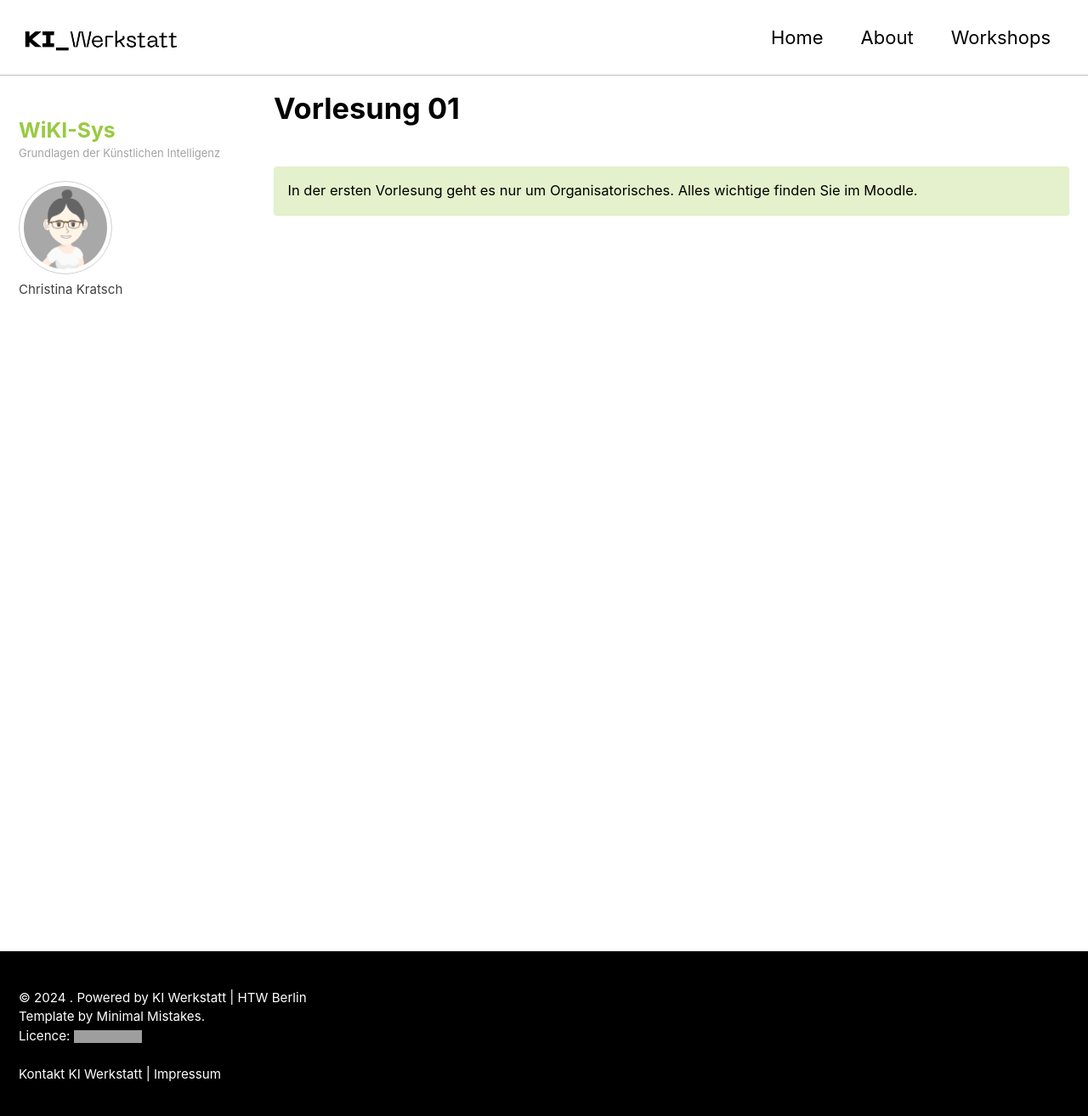
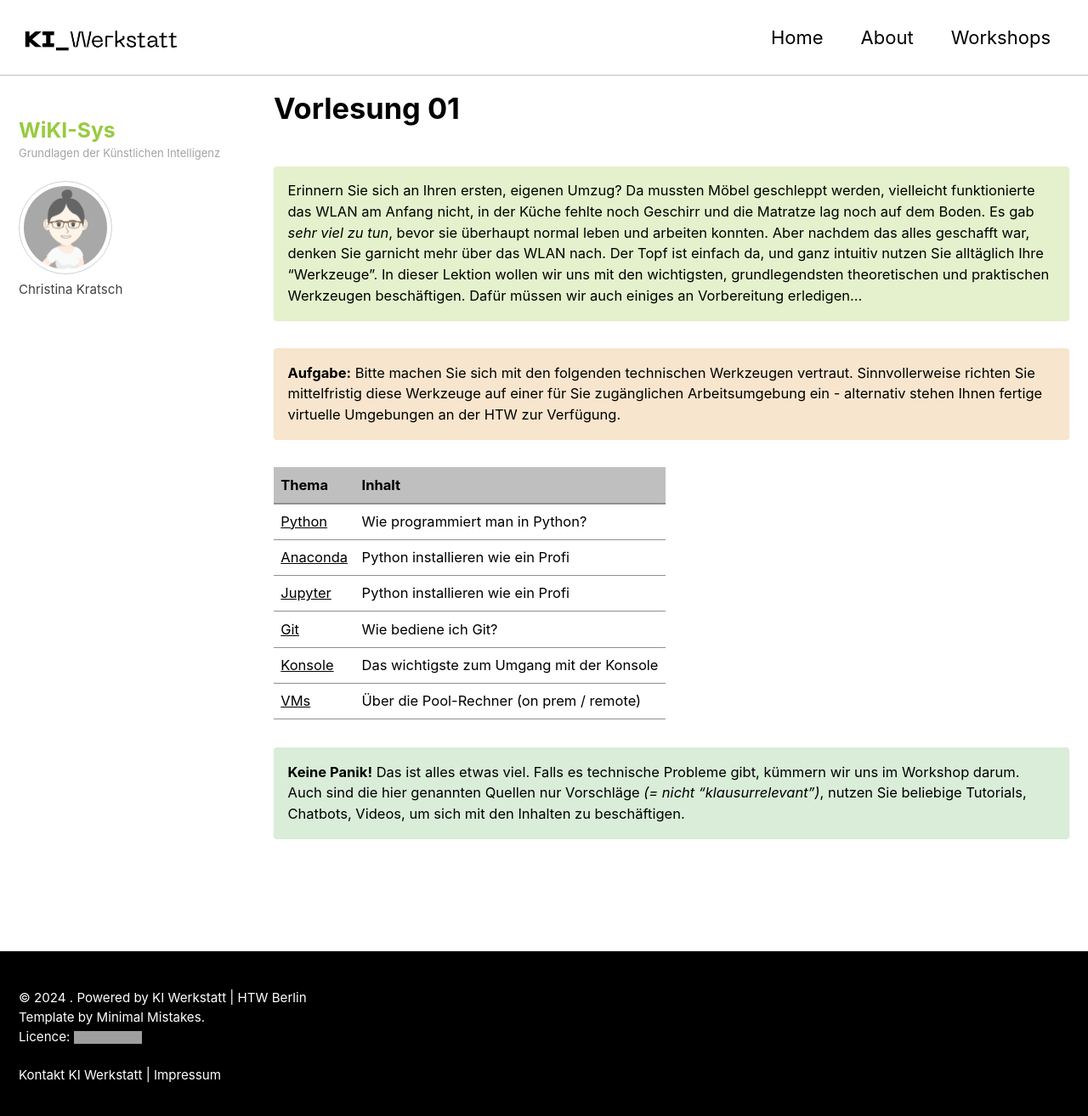
Before and after one commit to chkra/KISys, a Jekyll site: the page built from lectures/01/01.md, in a window 1280 px wide and 1354 px high. Shown: the top 1314 px of the window at 85% size. Built offline with Jekyll 4.4.1, drawn with Linux system fonts in a browser that asks for light colours; cached includes are drawn as plain includes; grey boxes are pictures that could not be loaded.

Commit message:
Added WS2

```diff
--- a/lectures/01/01.md
+++ b/lectures/01/01.md
@@ -10,5 +10,20 @@ licence_desc: 2024 | HTW Berlin
 classes: wide
 ---
 
-In der ersten Vorlesung geht es nur um Organisatorisches. Alles wichtige finden Sie im Moodle.
+Erinnern Sie sich an Ihren ersten, eigenen Umzug? Da mussten Möbel geschleppt werden, vielleicht funktionierte das WLAN am Anfang nicht, in der Küche fehlte noch Geschirr und die Matratze lag noch auf dem Boden. Es gab <em>sehr viel zu tun</em>, bevor sie überhaupt normal leben und arbeiten konnten. Aber nachdem das alles geschafft war, denken Sie garnicht mehr über das WLAN nach. Der Topf ist einfach da, und ganz intuitiv nutzen Sie alltäglich Ihre "Werkzeuge". In dieser Lektion wollen wir uns mit den wichtigsten, grundlegendsten theoretischen und praktischen Werkzeugen beschäftigen. Dafür müssen wir auch einiges an Vorbereitung erledigen...
 {: .notice--introduction}
+
+**Aufgabe:** Bitte machen Sie sich mit den folgenden technischen Werkzeugen vertraut. Sinnvollerweise richten Sie mittelfristig diese Werkzeuge auf einer für Sie zugänglichen Arbeitsumgebung ein - alternativ stehen Ihnen fertige virtuelle Umgebungen an der HTW zur Verfügung.
+{: .notice--task}
+
+| Thema | Inhalt |
+|:------------- |  :---------- |
+| [Python](/modules/howto-python/python.md) |  Wie programmiert man in Python? |
+| [Anaconda](/modules/howto-anaconda/anaconda.md) |  Python installieren wie ein Profi |
+| [Jupyter](/modules/howto-anaconda/anaconda.md) |  Python installieren wie ein Profi |
+| [Git](/modules/howto-git/git.md) |  Wie bediene ich Git? |
+| [Konsole](/modules/howto-console/console.md) | Das wichtigste zum Umgang mit der Konsole |
+| [VMs](/modules/howto-vm/vm.md) |  Über die Pool-Rechner (on prem / remote) |
+
+**Keine Panik!** Das ist alles etwas viel. Falls es technische Probleme gibt, kümmern wir uns im Workshop darum. Auch sind die hier genannten Quellen nur Vorschläge *(= nicht "klausurrelevant")*, nutzen Sie beliebige Tutorials, Chatbots, Videos, um sich mit den Inhalten zu beschäftigen.
+{: .notice--good-to-know}
```
Also changed, not shown: lectures/02/02.md (+11 -1 lines), workshops/02/02.md (+5 -5 lines), workshops/ws-toc.md (+4 -3 lines).
